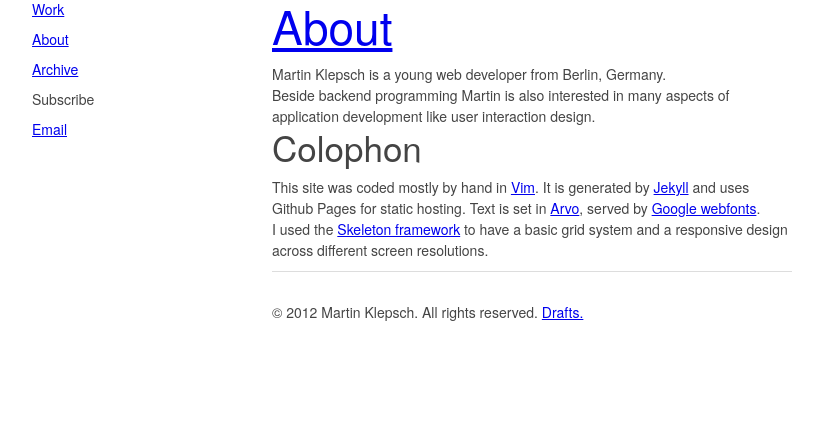
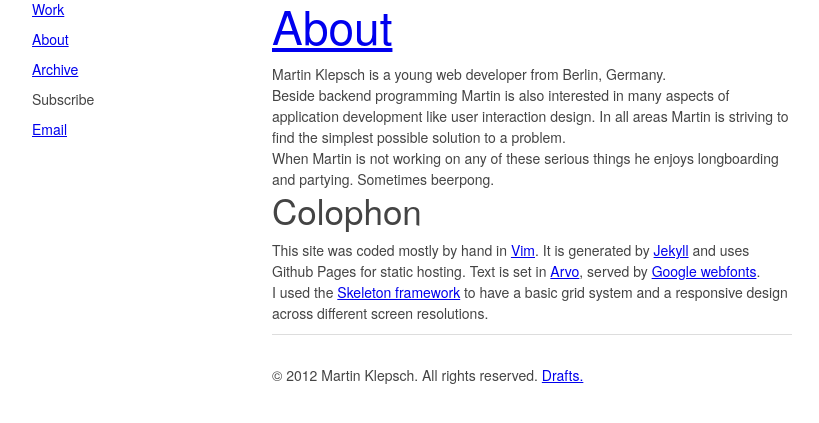
Before and after one commit to martinklepsch/martinklepsch.org, a Jekyll site: the page built from about.markdown, in a window 1280 px wide. Shown: the top 423 px of the page, without its empty margins (138-957 px from the left). Built offline with Jekyll 4.4.1, drawn with Linux system fonts in a browser that asks for light colours.

Commit message:
updated about text

```diff
--- a/about.markdown
+++ b/about.markdown
@@ -3,11 +3,12 @@ layout: static
 title: About
 ---
 
-Martin Klepsch is a young web developer from Berlin, Germany.
+Martin Klepsch is a young web developer from Berlin, Germany.<br>
+Beside backend programming Martin is also interested in many aspects of application
+development like user interaction design. In all areas Martin is striving to find the
+simplest possible solution to a problem.
 
-Beside backend programming Martin is also interested in many aspects of application
-development like user interaction design.
-
+When Martin is not working on any of these serious things he enjoys longboarding and partying. Sometimes beerpong.
 
 ## Colophon
 This site was coded mostly by hand in [Vim](http://www.vim.org/).
```
